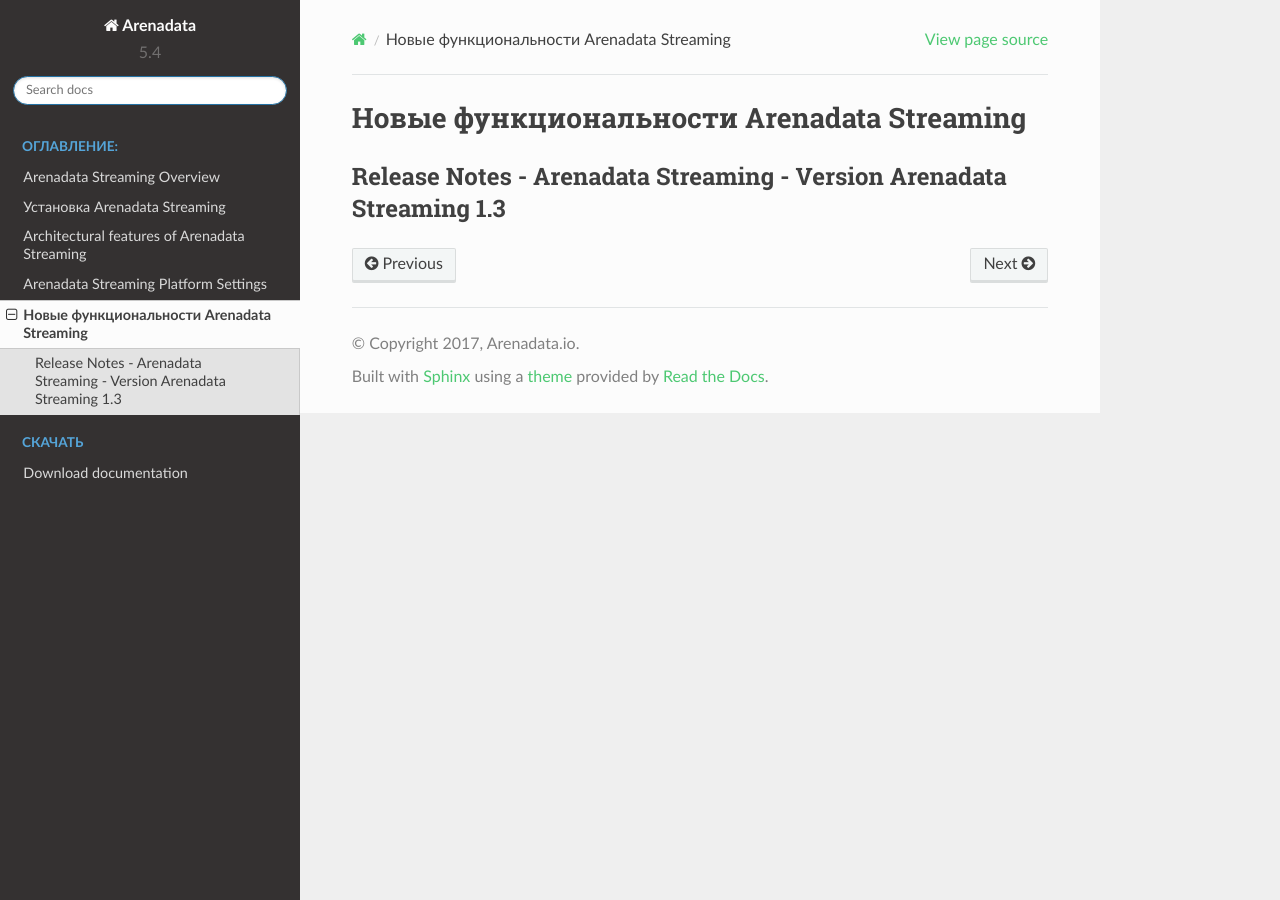
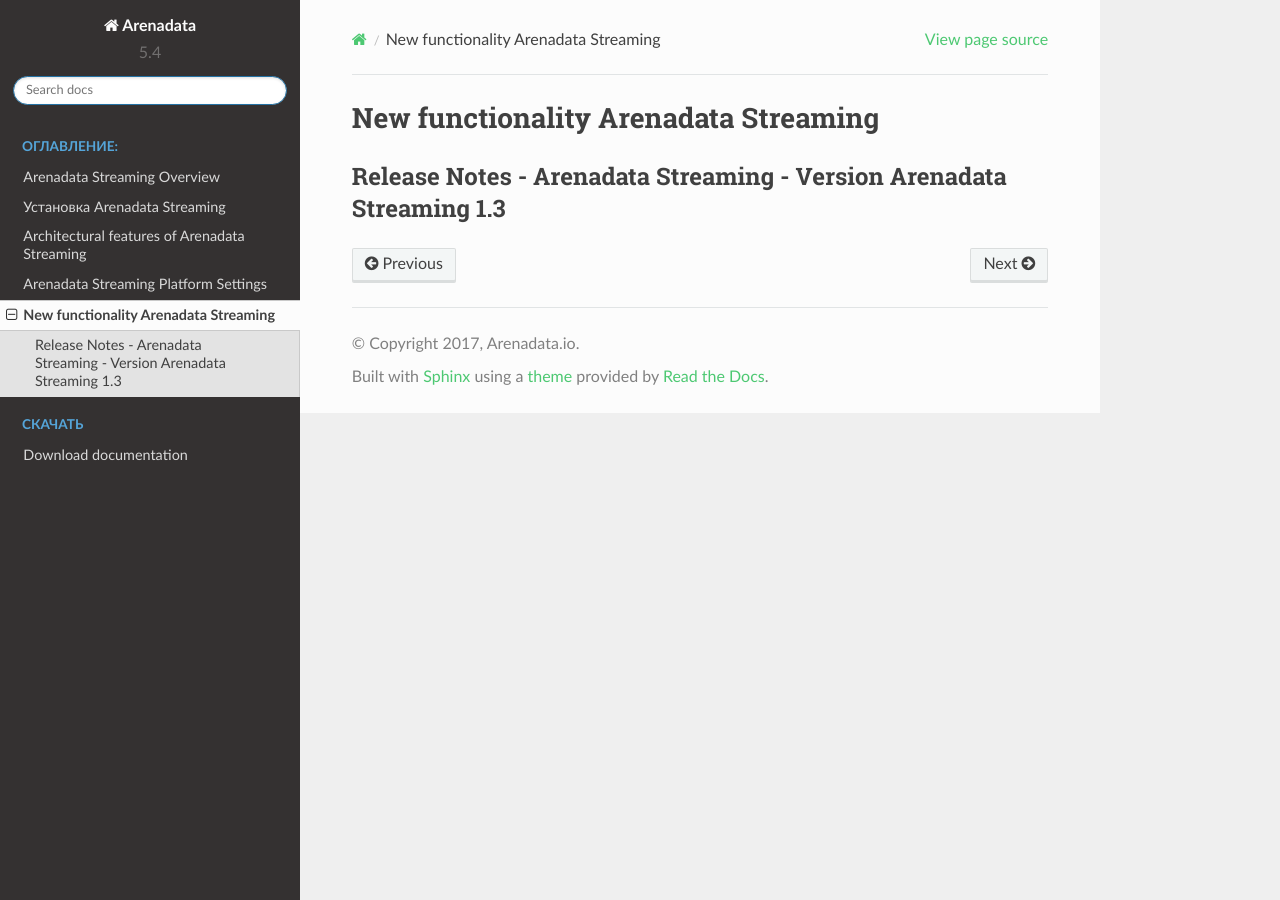
Before and after one commit to arenadata/docs_ads, a Sphinx documentation site: the page built from source/Release/index.rst, in a window 1280 px wide. Built offline with Sphinx 7.4.7 and the Read the Docs theme 2.0.0, drawn with Linux system fonts in a browser that asks for light colours; pages that are not in the unit, such as notebooks, are missing from menus.

Commit message:
Update index.rst

```diff
--- a/source/Release/index.rst
+++ b/source/Release/index.rst
@@ -1,4 +1,4 @@
-Новые функциональности Arenadata Streaming
+New functionality Arenadata Streaming
 ============================================
 
 Release Notes - Arenadata Streaming - Version Arenadata Streaming 1.3
```
